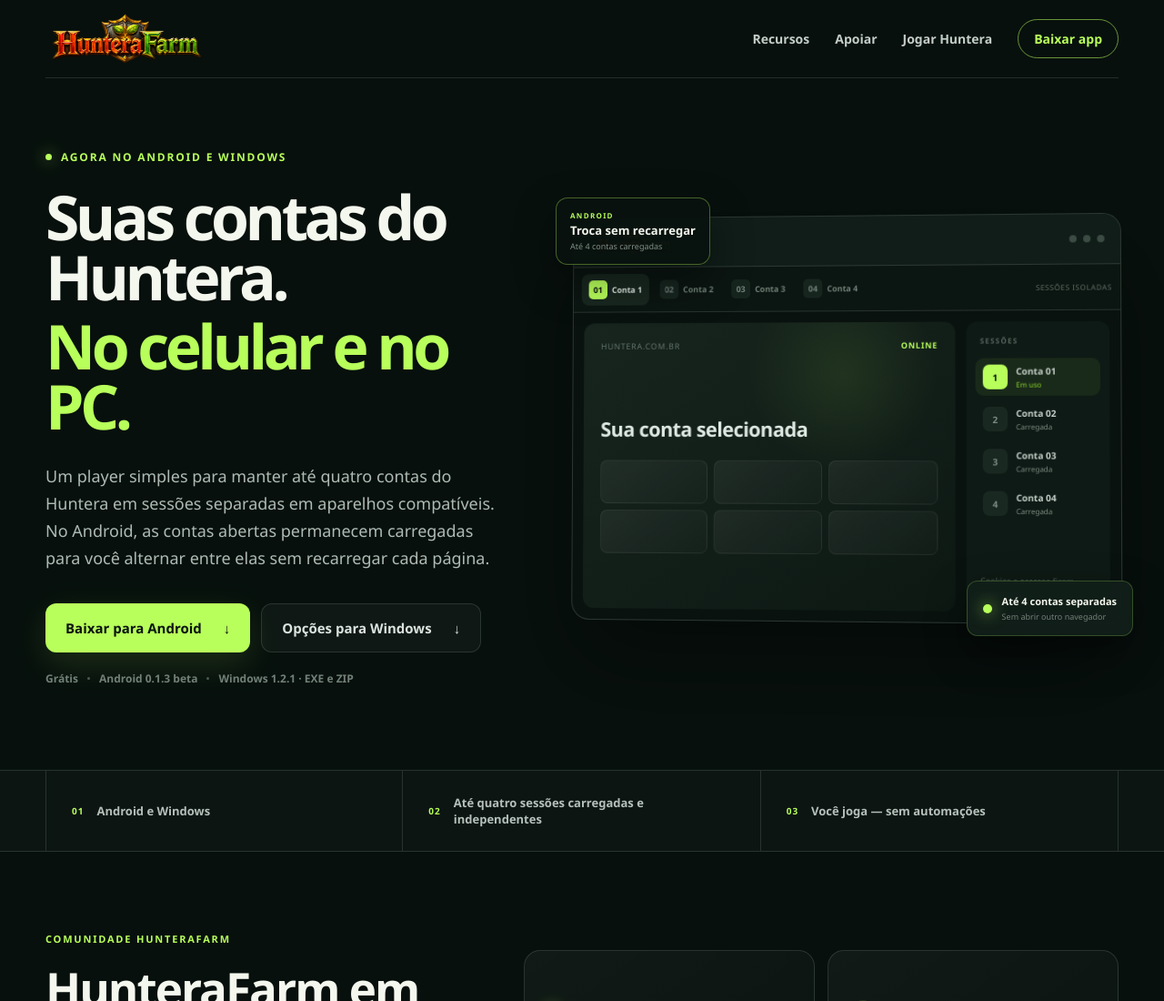
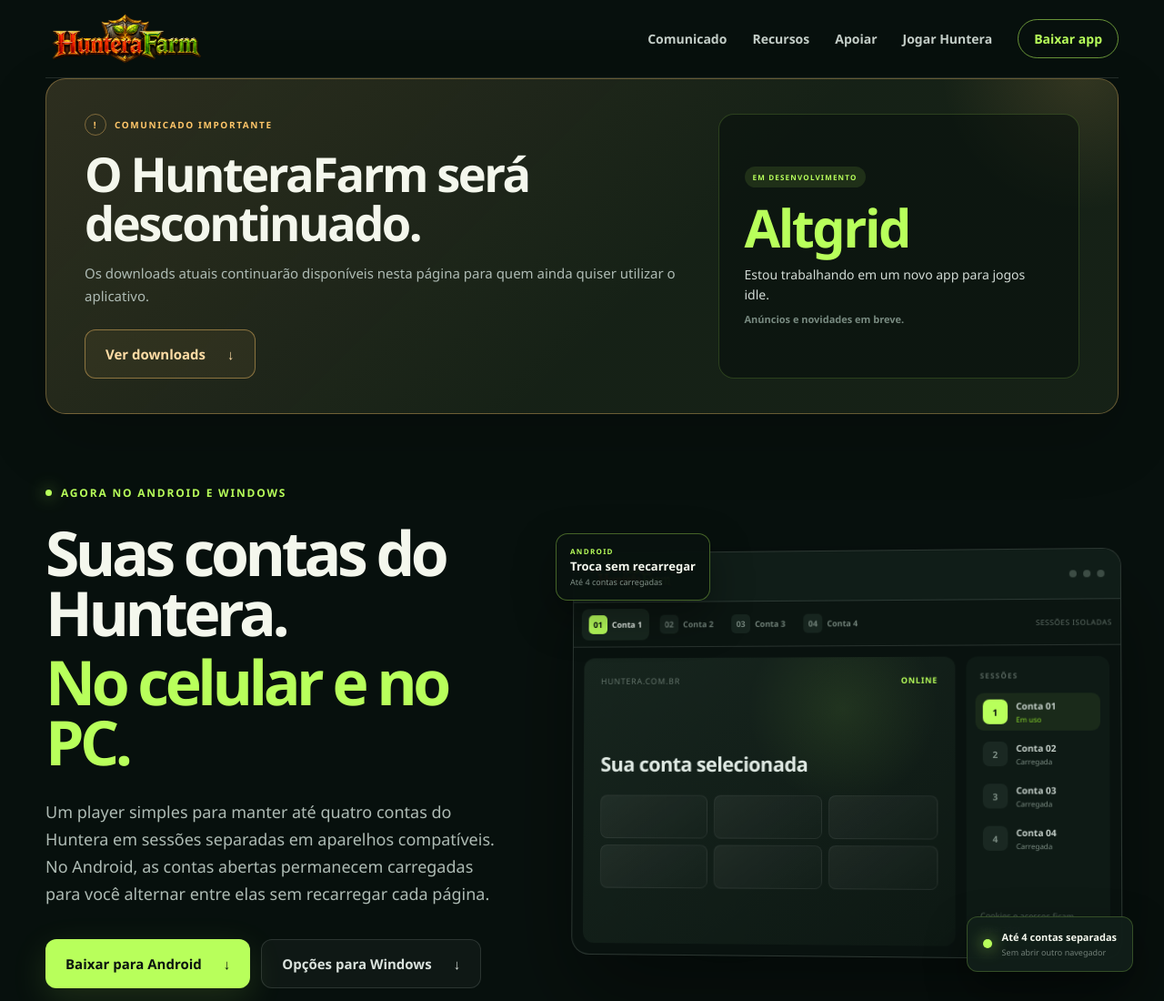
Before and after one commit to cacor11/HunteraFarm, a plain HTML site: page site/index.html in a window 1280 px wide. Shown: the top 1100 px of the page at 91% size. Drawn offline with Linux system fonts and the light colour scheme; no server answers.

Commit message:
Anunciar descontinuação do HunteraFarm e Altgrid

```diff
--- a/site/index.html
+++ b/site/index.html
@@ -4,24 +4,24 @@
     <meta charset="UTF-8" />
     <meta name="viewport" content="width=device-width, initial-scale=1" />
     <meta name="theme-color" content="#07100d" />
-    <meta name="description" content="Player para jogar Huntera com até quatro contas no Android e Windows, com estatísticas anônimas de instalações online e totais." />
+    <meta name="description" content="Comunicado: o HunteraFarm será descontinuado, mas os downloads continuam disponíveis. Altgrid, um novo app para jogos idle, terá anúncios em breve." />
     <meta property="og:type" content="website" />
     <meta property="og:locale" content="pt_BR" />
     <meta property="og:site_name" content="HunteraFarm" />
-    <meta property="og:title" content="HunteraFarm — Android 0.1.3 beta e Windows 1.2.1" />
-    <meta property="og:description" content="Até quatro contas e um contador anônimo da comunidade: usando agora e total desde a ativação." />
+    <meta property="og:title" content="HunteraFarm — comunicado de descontinuação" />
+    <meta property="og:description" content="Os downloads continuam disponíveis. Um novo app para jogos idle, Altgrid, está em desenvolvimento. Anúncios em breve." />
     <meta property="og:image" content="https://cacor11.github.io/HunteraFarm/assets/og-mobile.png?v=0.1.3" />
     <meta property="og:image:width" content="1200" />
     <meta property="og:image:height" content="630" />
     <meta property="og:image:alt" content="HunteraFarm — até quatro contas no Android e Windows" />
     <meta name="twitter:card" content="summary_large_image" />
-    <meta name="twitter:title" content="HunteraFarm — Android 0.1.3 beta e Windows 1.2.1" />
-    <meta name="twitter:description" content="Até quatro contas e um contador anônimo da comunidade: usando agora e total desde a ativação." />
+    <meta name="twitter:title" content="HunteraFarm — comunicado de descontinuação" />
+    <meta name="twitter:description" content="Os downloads continuam disponíveis. Um novo app para jogos idle, Altgrid, está em desenvolvimento. Anúncios em breve." />
     <meta name="twitter:image" content="https://cacor11.github.io/HunteraFarm/assets/og-mobile.png?v=0.1.3" />
     <meta name="twitter:image:alt" content="HunteraFarm — até quatro contas no Android e Windows" />
-    <title>HunteraFarm — Android 0.1.3 beta e Windows 1.2.1</title>
+    <title>HunteraFarm — comunicado e downloads</title>
     <link rel="icon" type="image/png" href="assets/hunterafarm-icon.png?v=2" />
-    <link rel="stylesheet" href="styles.css?v=stats-1" />
+    <link rel="stylesheet" href="styles.css?v=sunset-1" />
     <script src="app.js?v=stats-1" defer></script>
   </head>
   <body>
@@ -32,12 +32,28 @@
         </a>
 
         <nav aria-label="Navegação principal">
+          <a class="nav-link" href="#comunicado">Comunicado</a>
           <a class="nav-link" href="#recursos">Recursos</a>
           <a class="nav-link" href="#apoie">Apoiar</a>
           <a class="nav-link" href="https://huntera.com.br/?r=Caco" target="_blank" rel="noreferrer">Jogar Huntera</a>
           <a class="nav-download" href="#baixar">Baixar app</a>
         </nav>
       </header>
+
+      <section class="sunset-notice section-shell" id="comunicado" aria-labelledby="sunset-title">
+        <div class="sunset-copy">
+          <p class="sunset-label"><span aria-hidden="true">!</span> COMUNICADO IMPORTANTE</p>
+          <h2 id="sunset-title">O HunteraFarm será descontinuado.</h2>
+          <p>Os downloads atuais continuarão disponíveis nesta página para quem ainda quiser utilizar o aplicativo.</p>
+          <a class="button sunset-download" href="#baixar">Ver downloads <span aria-hidden="true">↓</span></a>
+        </div>
+        <div class="altgrid-teaser" aria-label="Próximo projeto: Altgrid">
+          <span class="altgrid-status">EM DESENVOLVIMENTO</span>
+          <strong>Altgrid</strong>
+          <p>Estou trabalhando em um novo app para jogos idle.</p>
+          <small>Anúncios e novidades em breve.</small>
+        </div>
+      </section>
 
       <section class="hero" id="inicio">
         <div class="hero-copy">
--- a/site/styles.css
+++ b/site/styles.css
@@ -21,6 +21,21 @@
 .nav-link:hover { color: var(--cream); }
 .nav-download { padding: 11px 17px; border: 1px solid rgba(184,255,91,.55); border-radius: 999px; color: var(--lime); transition: background .2s ease, color .2s ease; }
 .nav-download:hover { background: var(--lime); color: var(--ink); }
+
+.sunset-notice { position: relative; overflow: hidden; display: grid; grid-template-columns: 1.25fr .75fr; gap: 34px; margin-top: 34px; padding: 38px 42px; border: 1px solid rgba(255, 198, 105, .34); border-radius: 22px; background: linear-gradient(135deg, rgba(255, 198, 105, .12), rgba(184, 255, 91, .035) 58%), #101914; box-shadow: 0 26px 70px rgba(0, 0, 0, .2); }
+.sunset-notice::after { content: ""; position: absolute; width: 320px; height: 320px; right: -120px; top: -170px; border-radius: 50%; background: radial-gradient(circle, rgba(255, 198, 105, .13), transparent 68%); pointer-events: none; }
+.sunset-copy { position: relative; z-index: 1; }
+.sunset-label { margin: 0 0 15px; display: flex; align-items: center; gap: 9px; color: #ffc669; font-size: 10px; font-weight: 900; letter-spacing: 1.6px; }
+.sunset-label span { width: 24px; height: 24px; display: grid; place-items: center; border: 1px solid rgba(255, 198, 105, .4); border-radius: 50%; }
+.sunset-copy h2 { max-width: 720px; margin: 0; font-size: clamp(34px, 4.1vw, 55px); line-height: 1.02; letter-spacing: -2.5px; }
+.sunset-copy > p:not(.sunset-label) { max-width: 680px; margin: 17px 0 0; color: #aebbb4; font-size: 15px; line-height: 1.65; }
+.sunset-download { width: fit-content; min-height: 48px; margin-top: 24px; border: 1px solid rgba(255, 198, 105, .45); color: #ffdca5; background: rgba(255, 198, 105, .06); }
+.sunset-download:hover { border-color: #ffc669; background: rgba(255, 198, 105, .12); }
+.altgrid-teaser { position: relative; z-index: 1; align-self: stretch; display: flex; flex-direction: column; justify-content: center; padding: 28px; border: 1px solid rgba(184, 255, 91, .18); border-radius: 17px; background: rgba(7, 16, 13, .58); }
+.altgrid-status { width: fit-content; padding: 6px 9px; border-radius: 999px; background: rgba(184, 255, 91, .11); color: var(--lime); font-size: 8px; font-weight: 900; letter-spacing: 1.2px; }
+.altgrid-teaser strong { margin-top: 17px; color: var(--lime); font-size: clamp(38px, 4.5vw, 58px); line-height: .95; letter-spacing: -2.5px; }
+.altgrid-teaser p { margin: 14px 0 0; color: #d2dbd5; font-size: 14px; line-height: 1.55; }
+.altgrid-teaser small { margin-top: 8px; color: #788a80; font-size: 11px; font-weight: 700; }
 
 .hero { width: min(1180px, calc(100% - 48px)); min-height: 690px; margin: 0 auto; display: grid; grid-template-columns: .91fr 1.09fr; align-items: center; gap: 70px; padding: 78px 0 92px; }
 .eyebrow { margin: 0 0 24px; display: flex; align-items: center; gap: 10px; color: var(--lime); font-size: 12px; font-weight: 800; letter-spacing: 1.8px; text-transform: uppercase; }
@@ -100,6 +115,7 @@
 .usage-stats-note { grid-column: 1 / -1; margin: -22px 0 0; color: #65766d; font-size: 11px; line-height: 1.55; }
 
 @media (max-width: 980px) {
+  .sunset-notice { grid-template-columns: 1fr; }
   .hero { grid-template-columns: 1fr; gap: 34px; padding-top: 70px; }
   .hero-copy { max-width: 700px; }
   .product-stage { min-height: 470px; }
@@ -111,6 +127,10 @@
   nav { gap: 10px; }
   .nav-link { display: none; }
   .nav-download { padding: 9px 13px; }
+  .sunset-notice { width: min(100% - 30px, 1180px); margin-top: 22px; padding: 28px 23px; }
+  .sunset-copy h2 { font-size: 38px; letter-spacing: -2px; }
+  .sunset-download { width: 100%; }
+  .altgrid-teaser { padding: 24px 21px; }
   .hero { padding: 58px 0 72px; min-height: auto; }
   h1 { font-size: clamp(43px, 13vw, 60px); letter-spacing: -3px; }
   .hero-text { font-size: 16px; }
```
